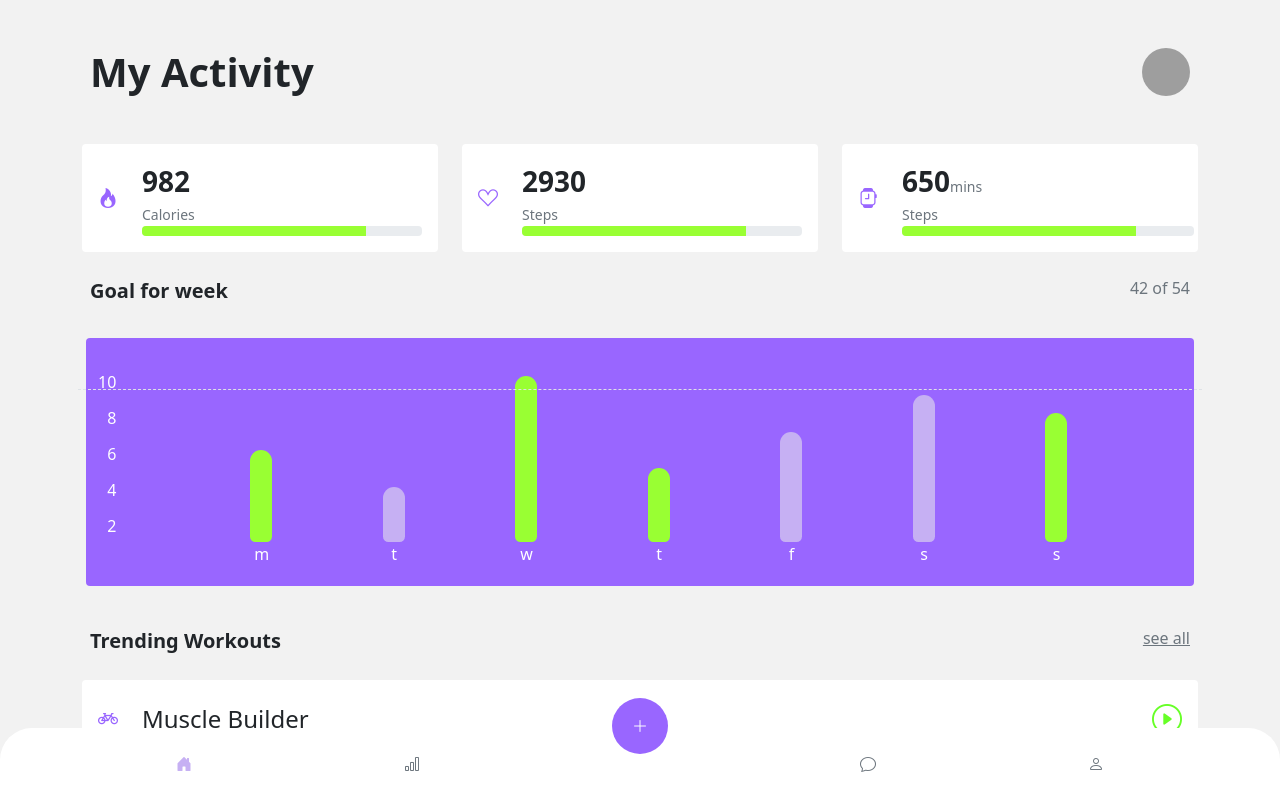
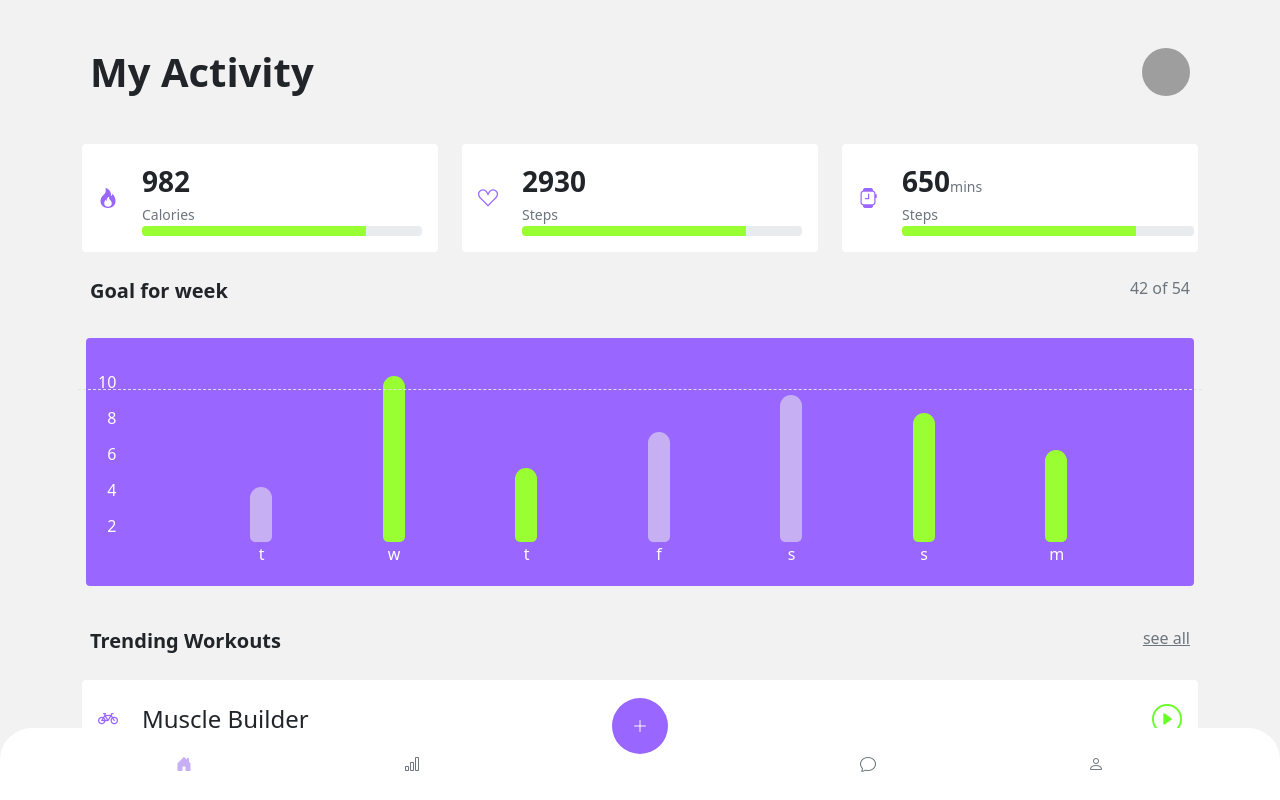
Before and after one commit to mykhie/TeamApt, an Angular app: page /#/home in a window 1280 px wide. Built offline with nearby package versions, Linux system fonts and the light colour scheme; grey boxes are pictures that could not be loaded.

Commit message:
update : fixed array order on homepage

```diff
--- a/src/app/main/home/home.component.ts
+++ b/src/app/main/home/home.component.ts
@@ -8,11 +8,7 @@ import {BaseComponent} from "@app//common/base/base.component";
 })
 export class HomeComponent extends BaseComponent implements AfterViewInit{
   days = [
-    {
-      day :'M',
-      percentage : '50%',
-      class:0
-    },{
+   {
       day :'T',
       percentage : '30%',
       class:1
@@ -37,6 +33,11 @@ export class HomeComponent extends BaseComponent implements AfterViewInit{
       percentage : '70%',
       class:0
     },
+    {
+      day :'M',
+      percentage : '50%',
+      class:0
+    },
   ];
   counter = 1;
 
```
